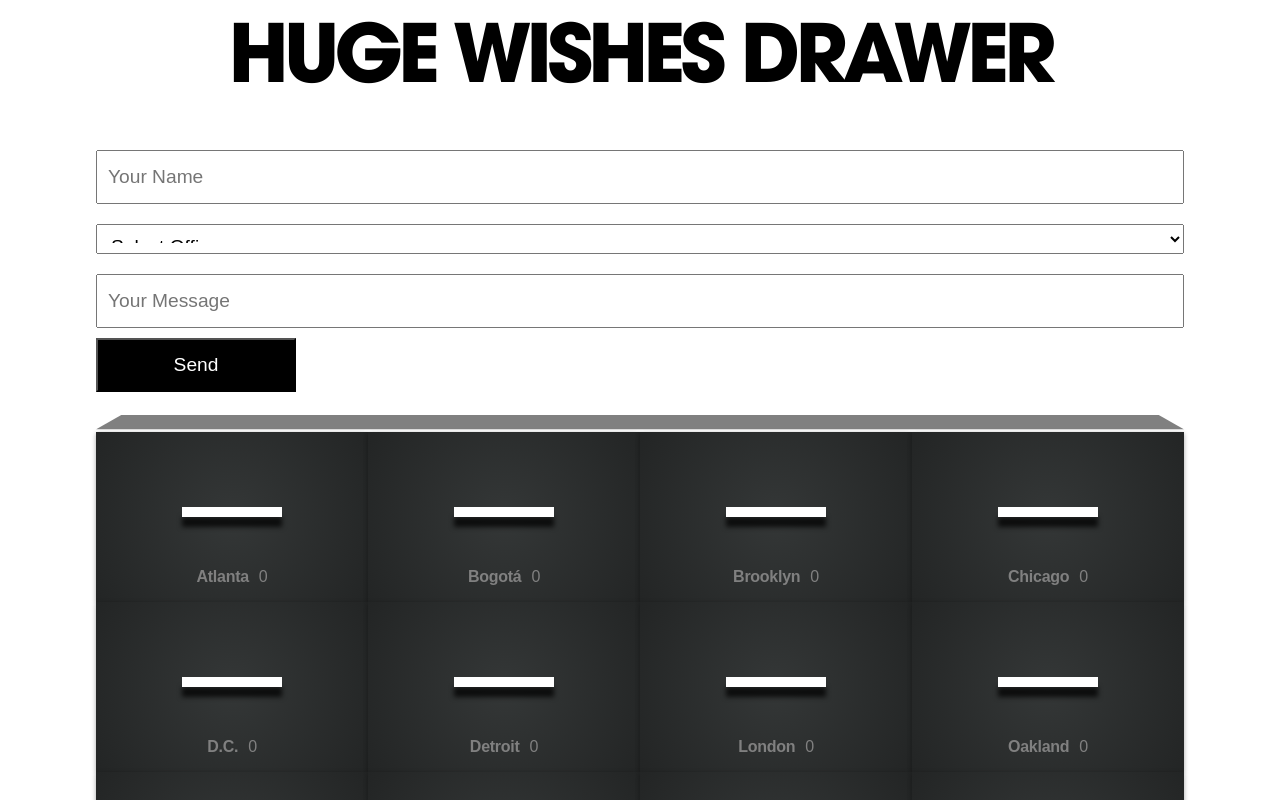
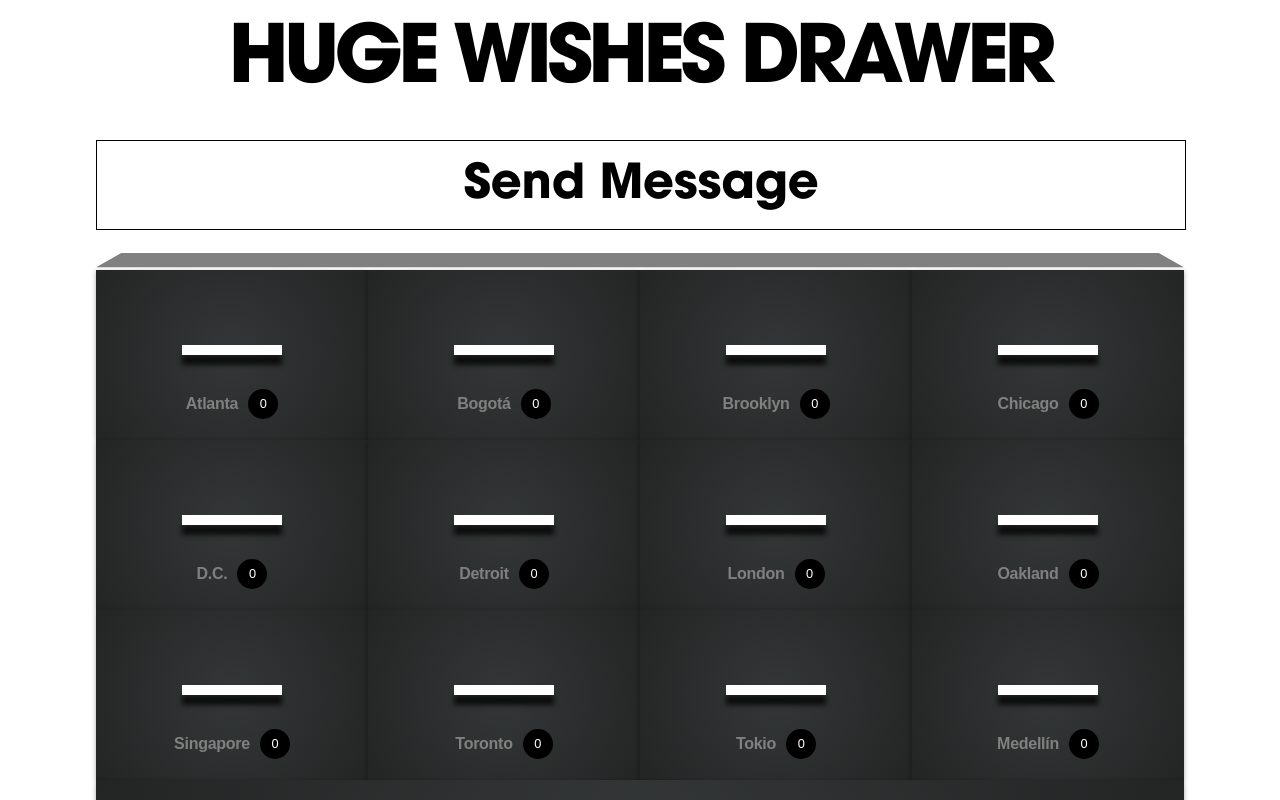
Before and after one commit to gara501/christmas2019, a React (Create React App) app in the folder christmas2019/: page / in a window 1280 px wide. Shown: the top 800 px of the page. Built offline with nearby package versions, Linux system fonts and the light colour scheme.

Commit message:
envelopes

```diff
--- a/christmas2019/public/index.html
+++ b/christmas2019/public/index.html
@@ -25,6 +25,8 @@
       Learn how to configure a non-root public URL by running `npm run build`.
     -->
     <title>React App</title>
+    <link href="https://fonts.googleapis.com/icon?family=Material+Icons"
+      rel="stylesheet">
   </head>
   <body>
     <noscript>You need to enable JavaScript to run this app.</noscript>
--- a/christmas2019/src/App.js
+++ b/christmas2019/src/App.js
@@ -1,152 +1,152 @@
-import React, { useState, useEffect }  from 'react';
-import Swal from 'sweetalert2';
-import firebase from 'firebase/app';
-import 'firebase/database';
-import Grid from './components/Grid';
-import FormMessage from './components/FormMessage';
+import React, { useState, useEffect }  from 'react';
+import Swal from 'sweetalert2';
+import firebase from 'firebase/app';
+import 'firebase/database';
+import Grid from './components/Grid';
+import Envelopes from './components/Envelopes';
+import FormMessage from './components/FormMessage';
 
-function App() {
-  const [wishes, updateWishes] = useState([]);
-  const [appState, updateAppSate] = useState([]);
-  const [offices, updateOffices] = useState([
+function App() {
+  const [messages, updateMessages] = useState([]);
+  const [appState, updateAppSate] = useState([]);
+  const [offices, updateOffices] = useState([
     {
-      id: 'el1',
-      office: 'Atlanta',
-      total: 0
+      id: 'el1',
+      office: 'Atlanta',
+      total: 0
     },
     {
-      id: 'el2',
-      office: 'Bogotá',
-      total: 0
+      id: 'el2',
+      office: 'Bogotá',
+      total: 0
     },
     {
-      id: 'el3',
-      office: 'Brooklyn',
-      total: 0
+      id: 'el3',
+      office: 'Brooklyn',
+      total: 0
     },
     {
-      id: 'el4',
-      office: 'Chicago',
-      total: 0
+      id: 'el4',
+      office: 'Chicago',
+      total: 0
     },
     {
-      id: 'el5',
-      office: 'D.C.',
-      total: 0
+      id: 'el5',
+      office: 'D.C.',
+      total: 0
     },
     {
-      id: 'el6',
-      office: 'Detroit',
-      total: 0
+      id: 'el6',
+      office: 'Detroit',
+      total: 0
     },
     {
-      id: 'el7',
-      office: 'London',
-      total: 0
+      id: 'el7',
+      office: 'London',
+      total: 0
     },
     {
-      id: 'el8',
-      office: 'Oakland',
-      total: 0
+      id: 'el8',
+      office: 'Oakland',
+      total: 0
     },
     {
-      id: 'el9',
-      office: 'Singapore',
-      total: 0
+      id: 'el9',
+      office: 'Singapore',
+      total: 0
     },
     {
-      id: 'el10',
-      office: 'Toronto',
-      total: 0
+      id: 'el10',
+      office: 'Toronto',
+      total: 0
     },
     {
-      id: 'el11',
-      office: 'Tokio',
-      total: 0
+      id: 'el11',
+      office: 'Tokio',
+      total: 0
     },
     {
-      id: 'el12',
-      office: 'Medellín',
-      total: 0
+      id: 'el12',
+      office: 'Medellín',
+      total: 0
     },
     {
-      id: 'el13',
-      office: 'L.A.',
-      total: 0
+      id: 'el13',
+      office: 'L.A.',
+      total: 0
     }
   ]);
 
-  useEffect(() => {
+  useEffect(() => {
     connectToFirebase();
     getAllMessages();
-  }, [appState]);
+  }, [appState]);
 
-  const connectToFirebase = () => {
-    let config = {
-      apiKey: "AIzaSyBeUzMx48ndfoavV0NO5Ip2a_DdvdnE_4k",
-      authDomain: "projectId.firebaseapp.com",
-      databaseURL: "https://christmas-huge.firebaseio.com/",
-      storageBucket: "bucket.appspot.com"
+  const connectToFirebase = () => {
+    let config = {
+      apiKey: "AIzaSyBeUzMx48ndfoavV0NO5Ip2a_DdvdnE_4k",
+      authDomain: "projectId.firebaseapp.com",
+      databaseURL: "https://christmas-huge.firebaseio.com/",
+      storageBucket: "bucket.appspot.com"
     };
     firebase.initializeApp(config);
     firebase.database();
   }
 
-  const getAllMessages = () => {
-    let posts = firebase.database().ref('purposes/');
-    let postsData = [];
+  const getAllMessages =  () => {
+    let posts = firebase.database().ref('purposes/');
+    let postsData = [];
 
-    posts.orderByKey().on('child_added', (snapshot) => {
-      let currentPosts = [...offices];
-      postsData.push({
-        name: snapshot.val().name,
-        office: snapshot.val().office,
-        purpose: snapshot.val().purpose
-      });
+    posts.orderByKey().on('child_added', (snapshot) => {
+      let currentPosts = [...offices];
+      let newPost = snapshot.val();
+      postsData.push(newPost);
 
-      currentPosts.map( item => {
-        if (item.office == snapshot.val().office) {
+      currentPosts.map( item => {
+        if (item.office == newPost.office) {
           item.total++;
         }
-        return item;
+        return item;
       })
 
       updateOffices(currentPosts);
+      updateMessages([...postsData], postsData);
     });
   }
 
-  const writeData = (post) => {
-    const fbpost = {
-      name: post.name,
-      office: post.office,
-      purpose: post.message
+  const writeData = (post) => {
+    const fbpost = {
+      name: post.name,
+      office: post.office,
+      purpose: post.message
     };
 
-    const newPostKey = firebase.database().ref().child('purposes').push().key;
-    let updates = {};
-    let response = undefined;
-    updates['purposes/' + newPostKey] = fbpost;
-    response = firebase.database().ref().update(updates);
+    const newPostKey = firebase.database().ref().child('purposes').push().key;
+    let updates = {};
+    let response = undefined;
+    updates['purposes/' + newPostKey] = fbpost;
+    response = firebase.database().ref().update(updates);
 
-    response.then((data) => {
-      // let event = new Event("closeForm", {bubbles: true});
-      // document.dispatchEvent(event);
+    response.then((data) => {
+      // let event = new Event("closeForm", {bubbles: true});
+      // document.dispatchEvent(event);
       Swal.fire(
-        'Message Sent!',
-        'Your message has been sent, thanks!',
+        'Message Sent!',
+        'Your message has been sent, thanks!',
         'success'
       )
     });
-    return true;
+    return true;
   }
 
-  return (
-    <div className="app">
-     <h2 className="title">HUGE WISHES DRAWER</h2>
-     <FormMessage writeData={writeData} offices={offices} />
-     <Grid wishes={offices} />
+  return (
+    <div className="app">
+     <h2 className="title">HUGE WISHES DRAWER</h2>
+      <Envelopes messages={messages} />
+     <FormMessage writeData={writeData} offices={offices} />
+     <Grid wishes={offices} />
     </div>
   );
 }
 
-export default App;
+export default App;
--- a/christmas2019/src/components/DrawerBox.js
+++ b/christmas2019/src/components/DrawerBox.js
@@ -2,9 +2,7 @@ import React from 'react';
 
 const DrawerBox = ({drawerBox}) => (
   <div className={'grid-box drawer-box ' + drawerBox.id }>
-    <div className="drawer-handle">
-
-    </div>
+    <div className="drawer-handle"></div>
     <div className="drawer-content">
       <div className="drawer-sticker">
         <h4 className="drawer-title">{drawerBox.office}</h4>
--- /dev/null
+++ b/christmas2019/src/components/Envelopes.js
@@ -0,0 +1,15 @@
+import React from 'react';
+import Envelope from './Envelope';
+
+const Envelopes = ({messages}) => {
+  console.log('MESSAGES',  messages);
+  return (
+    <div className="envelopes">
+       { messages.map( message => (
+          <Envelope key={message.message} message={message} />
+        ))}
+    </div>
+  )
+};
+
+export default Envelopes;
--- a/christmas2019/src/components/FormMessage.js
+++ b/christmas2019/src/components/FormMessage.js
@@ -10,6 +10,7 @@ const FormMessage = ({offices, writeData}) => {
   });
 
   const [error, saveError] = useState(false);
+  const [formvisible, updateFormVisible] = useState(false);
 
   const handleChange = e => {
     updateFormData({
@@ -49,9 +50,25 @@ const FormMessage = ({offices, writeData}) => {
     });
   }
 
+  const expandForm = (e) => {
+    e.preventDefault();
+    updateFormVisible(true);
+  }
+
+  const closeForm = (e) => {
+    e.preventDefault();
+    updateFormVisible(false);
+  }
+
   return (
     <div className="form-wrapper">
-      <div className="form-container">
+      <div className="form-init" onClick={expandForm} >
+        <a href=""><h4>Send Message</h4></a>
+      </div>
+      <div className={`form-container ${formvisible ? "form-open" : ""}`}>
+        <i className="material-icons icon-close" onClick={closeForm}>
+          close
+        </i>
         <form
         onSubmit={sendData}>
           <div className="form-input">
--- a/christmas2019/src/grid.css
+++ b/christmas2019/src/grid.css
@@ -27,20 +27,29 @@
   flex-flow: row;
   justify-content: center;
   position: relative;
-  top: 80%;
+  top: 70%;
 }
 
 .drawer-sticker {
   display: flex;
+  align-items: center;
 }
 
 .drawer-title, .drawer-total {
   color: var(--huge-grey);
+  transition: all 250ms;
   font-size: 1rem;
-  transition: all 250ms;
 }
 
 .drawer-total {
+  height: 20px;
+  width: 20px;
+  font-size: .8rem;
+  line-height: 20px;;
+  border-radius: 50%;
+  color: var(--huge-white);
+  background: var(--huge-black);
+  padding: 5px;
   margin-left: 10px;
 }
 
@@ -88,11 +97,17 @@
   position: relative;
   z-index: 2;
   transform: translate3d(0, 20px, 100px) perspective(500px) rotateX(-5deg);
+  cursor: pointer;
 }
 
 .wrapper .grid-box:hover .drawer-content .drawer-title,
 .wrapper .grid-box:hover .drawer-content .drawer-total {
   color: var(--huge-white);
+}
+
+.wrapper .grid-box:hover .drawer-content .drawer-total {
+  color: var(--huge-white);
+  box-shadow: 1px 1px 1px 1px rgba(100,100,100,1);
 }
 
 .wrapper .el1 { grid-area: box1; animation-delay: 100ms;}
--- a/christmas2019/src/index.css
+++ b/christmas2019/src/index.css
@@ -298,11 +298,22 @@ h1,h2,h3,h4,h5,h6, p {
 
 .form-wrapper {
   display: flex;
+  flex-flow: column;
   width: 85vw;
 }
 
 .form-container {
-  width: 100%;
+  position: absolute;
+  height: 300px;
+  width: 50%;
+  z-index: 3;
+  background: white;
+  left: 50%;
+  top: 130px;
+  padding: 20px;
+  border: 1px solid black;
+  transform: scale(0) translateX(-50%);
+  transition: all 250ms linear;
 }
 
 .form-container .form-input {
@@ -317,6 +328,10 @@ h1,h2,h3,h4,h5,h6, p {
   font-size: 1.2rem;
   height: 30px;
   padding: 10px;
+}
+
+.form-container select {
+  height: 50px;
 }
 
 .form-container input[type=submit] {
@@ -334,76 +349,75 @@ h1,h2,h3,h4,h5,h6, p {
   transform: perspective(200px) rotateX(-15deg);
 }
 
-
-/*
-.form-container .form-input input,
-.form-container .form-input textarea {
-  font-family: "HUGEAvantGarde", Georgia;
-  font-size: .8rem;
-  height: 25px;
-  padding: 10px;
-  width: 400px;
+.form-container.form-open {
+  transform: scale(1) translateX(-50%);
 }
 
-.form-submitted {
-  background: var(--huge-magenta);
-  display: none;
-  padding: 10px;
+.form-init {
+  border: 1px solid black;
+  padding: 20px 0;
+  text-align: center;
+  width: 100%;
 }
 
-.form-submitted p {
-  color: var(--huge-white);
+.form-init a {
+  text-decoration: none;
 }
 
-.form-container.submitted .form-submitted {
-  display: block;
+.form-init:hover .form-container {
+  transform: rotateY(-90deg);
 }
 
-.form-container .form-input textarea {
-  height: 70px;
+.icon-close {
+  cursor: pointer;
 }
 
-@media only screen and (max-width: 600px) {
-  h1 {
-    font-size: 3.5rem;
-    line-height: 4rem;
+.envelope-wrapper {
+  position: relative;
+  height: 40px;
+  width: 100px;
 }
 
-  .form-wrapper {
-    width: 80%;
+.envelopes {
+  display: flex;
+  flex-flow: row wrap;
+
 }
 
-  .form-container .form-input input,
-  .form-container .form-input textarea {
-    width: auto;
+.envelope-wrapper {
+  border: 1px solid var(--huge-black);
+  border-radius: 5px;
+  z-index: 1;
+  margin: 15px;
 }
 
-  .word .wrapper {
-    width: 95%;
+.envelope, .envelope-ghost {
+  height: 40px;
+  width: 100px;
+  position: absolute;
+  top: 0;
+  left: 0;
 }
 
-  .submenu {
-    padding: 50px 0;
-    width: 85%;
+.envelope-ghost {
+  border: none;
+  overflow: hidden;
+  transition: 300ms all linear;
+
 }
 
-  .purpose-data-container {
-    top: 20%;
-    width: 80%;
+.envelope-wrapper:hover .envelope-ghost {
+  transform:translateY(-41px) rotateX(-180deg);
 }
 
-  .santa-random {
-    height: 25px;
+.envelope-top {
+  background: transparent;
+  height: 100px;
+  width: 100px;
+  left: 0;
+  top: -90px;
+  transform-origin: 50% 50%;
+  border: 2px solid black;
+  position: absolute;
+  transform: rotate(45deg);
 }
-}
-
-@media only screen and (min-width: 600px) {
-  .form-wrapper {
-    width: 50%;
-  }
-  .form-container .form-input input,
-  .form-container .form-input textarea {
-    width: 95%;
-  }
-}
-*/
```
Also changed, not shown: christmas2019/src/components/Envelope.js (added, +16 -0 lines). Lines whose indentation alone changed are shown as unchanged.
